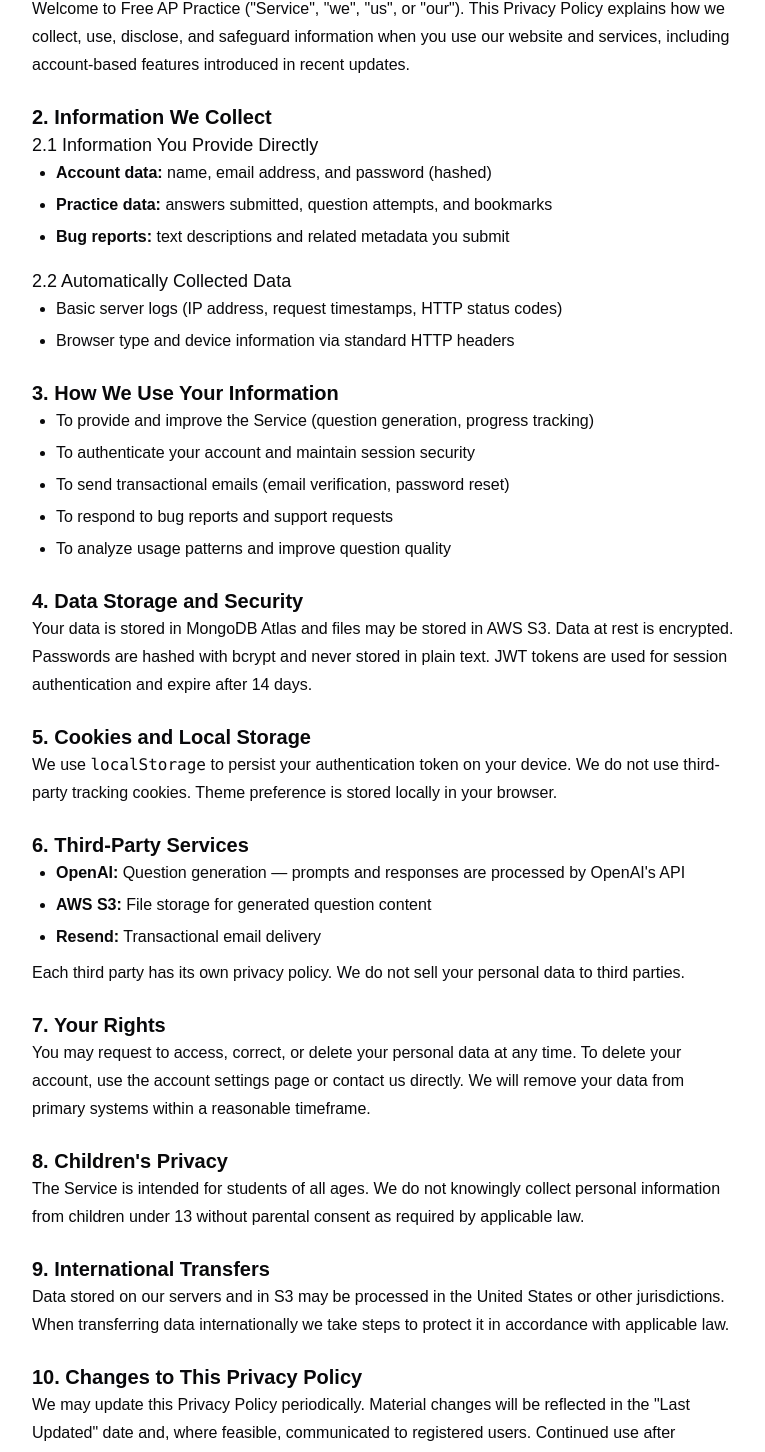
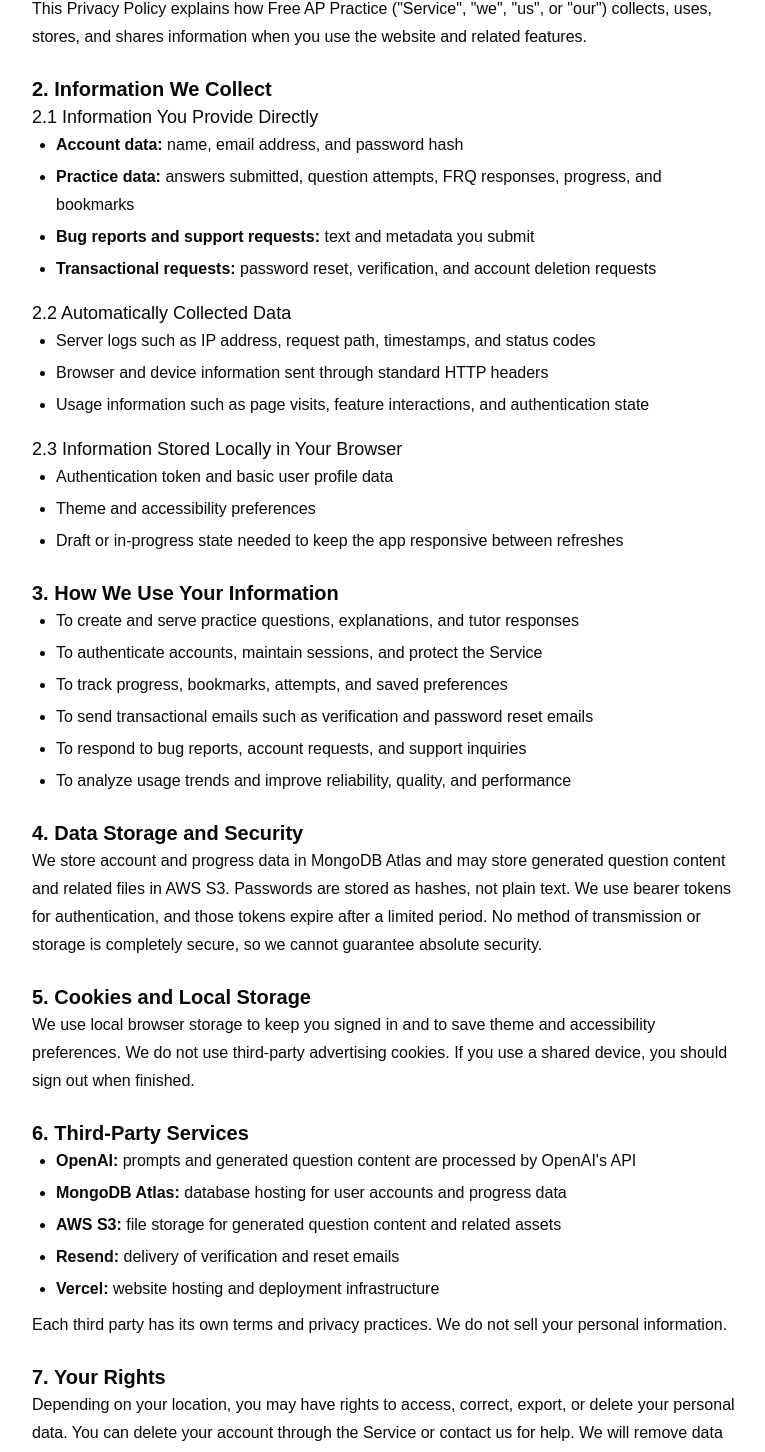
Before and after one commit to 5cisummai/freeappractice, a SvelteKit app: page /privacy in a window 1280 px wide. Shown: the part 278-1730 px from the top of the page, without its empty margins (256-1021 px from the left). Built offline with nearby package versions, Linux system fonts and the light colour scheme.

Commit message:
fixed auth guard on question generation being applied to the mcqs also, 😢 but yeah and made the non signed in only mcq 😢

```diff
--- a/src/lib/components/question-selector.svelte
+++ b/src/lib/components/question-selector.svelte
@@ -20,6 +20,7 @@
 		selectedClass?: string;
 		selectedUnit?: string;
 		questionType?: 'mcq' | 'frq';
+		hideQuestionTypeTabs?: boolean;
 		isLoading?: boolean;
 		generateLabel?: string;
 		onGenerate?: () => void;
@@ -33,6 +34,7 @@
 		selectedClass = $bindable(''),
 		selectedUnit = $bindable(''),
 		questionType = $bindable<'mcq' | 'frq'>('mcq'),
+		hideQuestionTypeTabs = false,
 		isLoading = false,
 		generateLabel = 'Generate Question',
 		onGenerate,
@@ -71,6 +73,7 @@
 </script>
 
 <div class="space-y-4">
+	{#if !hideQuestionTypeTabs}
 		<div class="flex w-fit gap-1 rounded-lg border border-border/70 bg-muted/30 p-1">
 			<button
 				type="button"
@@ -103,6 +106,7 @@
 				<TriangleAlert class="ml-1 inline-block size-4 text-yellow-500" /> (Alpha) Free Response
 			</button>
 		</div>
+	{/if}
 
 	<div class="flex flex-wrap items-end gap-4">
 		<div class="flex min-w-48 flex-1 flex-col gap-2">
--- a/src/routes/+page.svelte
+++ b/src/routes/+page.svelte
@@ -321,6 +321,7 @@
 					<QuestionSelector
 						bind:selectedClass
 						bind:selectedUnit
+						hideQuestionTypeTabs={true}
 						isLoading={false}
 						onSelectionChange={handleSelectionChange}
 						onGenerate={handleGenerate}
--- a/src/routes/privacy/+page.svelte
+++ b/src/routes/privacy/+page.svelte
@@ -1,4 +1,5 @@
 <script lang="ts">
+	import { resolve } from '$app/paths';
 	import SiteFooter from '$lib/components/site-footer.svelte';
 	import Topbar from '$lib/components/topbar.svelte';
 </script>
@@ -28,20 +29,22 @@
 
 	<main class="flex-1 py-12">
 		<div class="mx-auto w-full max-w-3xl space-y-8 px-5 sm:px-8">
-			<a href="/" class="text-sm text-muted-foreground hover:text-foreground">← Back to Home</a>
+			<a href="{resolve('/')}" class="text-sm text-muted-foreground hover:text-foreground"
+				>← Back to Home</a
+			>
 
 			<div class="space-y-2">
 				<h1 class="text-4xl font-semibold tracking-tight">Privacy Policy</h1>
-				<p class="text-sm text-muted-foreground">Last Updated: January 22, 2026</p>
+				<p class="text-sm text-muted-foreground">Last Updated: March 29, 2026</p>
 			</div>
 
 			<div class="prose prose-neutral dark:prose-invert max-w-none space-y-6 text-base leading-7">
 				<section>
 					<h2 class="text-xl font-semibold">1. Introduction</h2>
 					<p>
-						Welcome to Free AP Practice ("Service", "we", "us", or "our"). This Privacy Policy
-						explains how we collect, use, disclose, and safeguard information when you use our
-						website and services, including account-based features introduced in recent updates.
+						This Privacy Policy explains how Free AP Practice ("Service", "we", "us", or "our")
+						collects, uses, stores, and shares information when you use the website and related
+						features.
 					</p>
 				</section>
 
@@ -49,44 +52,57 @@
 					<h2 class="text-xl font-semibold">2. Information We Collect</h2>
 					<h3 class="text-lg font-medium">2.1 Information You Provide Directly</h3>
 					<ul class="list-disc space-y-1 pl-6">
-						<li><strong>Account data:</strong> name, email address, and password (hashed)</li>
+						<li><strong>Account data:</strong> name, email address, and password hash</li>
 						<li>
-							<strong>Practice data:</strong> answers submitted, question attempts, and bookmarks
+							<strong>Practice data:</strong> answers submitted, question attempts, FRQ responses,
+							progress, and bookmarks
 						</li>
-						<li><strong>Bug reports:</strong> text descriptions and related metadata you submit</li>
+						<li><strong>Bug reports and support requests:</strong> text and metadata you submit</li>
+						<li><strong>Transactional requests:</strong> password reset, verification, and account deletion requests</li>
 					</ul>
 					<h3 class="mt-4 text-lg font-medium">2.2 Automatically Collected Data</h3>
 					<ul class="list-disc space-y-1 pl-6">
-						<li>Basic server logs (IP address, request timestamps, HTTP status codes)</li>
-						<li>Browser type and device information via standard HTTP headers</li>
+						<li>Server logs such as IP address, request path, timestamps, and status codes</li>
+						<li>Browser and device information sent through standard HTTP headers</li>
+						<li>Usage information such as page visits, feature interactions, and authentication state</li>
+					</ul>
+					<h3 class="mt-4 text-lg font-medium">2.3 Information Stored Locally in Your Browser</h3>
+					<ul class="list-disc space-y-1 pl-6">
+						<li>Authentication token and basic user profile data</li>
+						<li>Theme and accessibility preferences</li>
+						<li>Draft or in-progress state needed to keep the app responsive between refreshes</li>
 					</ul>
 				</section>
 
 				<section>
 					<h2 class="text-xl font-semibold">3. How We Use Your Information</h2>
 					<ul class="list-disc space-y-1 pl-6">
-						<li>To provide and improve the Service (question generation, progress tracking)</li>
-						<li>To authenticate your account and maintain session security</li>
-						<li>To send transactional emails (email verification, password reset)</li>
-						<li>To respond to bug reports and support requests</li>
-						<li>To analyze usage patterns and improve question quality</li>
+						<li>To create and serve practice questions, explanations, and tutor responses</li>
+						<li>To authenticate accounts, maintain sessions, and protect the Service</li>
+						<li>To track progress, bookmarks, attempts, and saved preferences</li>
+						<li>To send transactional emails such as verification and password reset emails</li>
+						<li>To respond to bug reports, account requests, and support inquiries</li>
+						<li>To analyze usage trends and improve reliability, quality, and performance</li>
 					</ul>
 				</section>
 
 				<section>
 					<h2 class="text-xl font-semibold">4. Data Storage and Security</h2>
 					<p>
-						Your data is stored in MongoDB Atlas and files may be stored in AWS S3. Data at rest is
-						encrypted. Passwords are hashed with bcrypt and never stored in plain text. JWT tokens
-						are used for session authentication and expire after 14 days.
+						We store account and progress data in MongoDB Atlas and may store generated question
+						content and related files in AWS S3. Passwords are stored as hashes, not plain text. We
+						use bearer tokens for authentication, and those tokens expire after a limited period.
+						No method of transmission or storage is completely secure, so we cannot guarantee absolute
+						security.
 					</p>
 				</section>
 
 				<section>
 					<h2 class="text-xl font-semibold">5. Cookies and Local Storage</h2>
 					<p>
-						We use <code>localStorage</code> to persist your authentication token on your device. We do
-						not use third-party tracking cookies. Theme preference is stored locally in your browser.
+						We use local browser storage to keep you signed in and to save theme and accessibility
+						preferences. We do not use third-party advertising cookies. If you use a shared device,
+						you should sign out when finished.
 					</p>
 				</section>
 
@@ -94,58 +110,60 @@
 					<h2 class="text-xl font-semibold">6. Third-Party Services</h2>
 					<ul class="list-disc space-y-1 pl-6">
 						<li>
-							<strong>OpenAI:</strong> Question generation — prompts and responses are processed by OpenAI's
-							API
+							<strong>OpenAI:</strong> prompts and generated question content are processed by OpenAI's API
 						</li>
-						<li><strong>AWS S3:</strong> File storage for generated question content</li>
-						<li><strong>Resend:</strong> Transactional email delivery</li>
+						<li><strong>MongoDB Atlas:</strong> database hosting for user accounts and progress data</li>
+						<li><strong>AWS S3:</strong> file storage for generated question content and related assets</li>
+						<li><strong>Resend:</strong> delivery of verification and reset emails</li>
+						<li><strong>Vercel:</strong> website hosting and deployment infrastructure</li>
 					</ul>
 					<p class="mt-2">
-						Each third party has its own privacy policy. We do not sell your personal data to third
-						parties.
+						Each third party has its own terms and privacy practices. We do not sell your personal
+						information.
 					</p>
 				</section>
 
 				<section>
 					<h2 class="text-xl font-semibold">7. Your Rights</h2>
 					<p>
-						You may request to access, correct, or delete your personal data at any time. To delete
-						your account, use the account settings page or contact us directly. We will remove your
-						data from primary systems within a reasonable timeframe.
+						Depending on your location, you may have rights to access, correct, export, or delete your
+						personal data. You can delete your account through the Service or contact us for help. We
+						will remove data from primary systems within a reasonable period, subject to legal or
+						operational retention requirements.
 					</p>
 				</section>
 
 				<section>
 					<h2 class="text-xl font-semibold">8. Children's Privacy</h2>
 					<p>
-						The Service is intended for students of all ages. We do not knowingly collect personal
-						information from children under 13 without parental consent as required by applicable
-						law.
+						The Service is intended for students, but it is not directed to children under 13. We do
+						not knowingly collect personal information from children under 13 without verifiable
+						parental consent where required by law.
 					</p>
 				</section>
 
 				<section>
 					<h2 class="text-xl font-semibold">9. International Transfers</h2>
 					<p>
-						Data stored on our servers and in S3 may be processed in the United States or other
-						jurisdictions. When transferring data internationally we take steps to protect it in
-						accordance with applicable law.
+						Your information may be processed in the United States or other countries where we or our
+						service providers operate. Where required, we take steps intended to protect the
+						information in accordance with applicable law.
 					</p>
 				</section>
 
 				<section>
 					<h2 class="text-xl font-semibold">10. Changes to This Privacy Policy</h2>
 					<p>
-						We may update this Privacy Policy periodically. Material changes will be reflected in
-						the "Last Updated" date and, where feasible, communicated to registered users. Continued
-						use after changes constitutes acceptance of the updated policy.
+						We may update this Privacy Policy from time to time. Changes will be posted on this page
+						with a revised "Last Updated" date. Continued use of the Service after changes take effect
+						means you accept the updated policy.
 					</p>
 				</section>
 
 				<section>
 					<h2 class="text-xl font-semibold">11. Contact Us</h2>
 					<p>
-						For questions about this policy or to exercise data rights, contact us at:<br />
+						For questions about this policy or to exercise your privacy rights, contact us at:<br />
 						Website: <strong>freeappractice.org</strong><br />
 						Email:
 						<a href="mailto:support@freeappractice.org" class="underline underline-offset-4"
--- a/src/routes/terms/+page.svelte
+++ b/src/routes/terms/+page.svelte
@@ -33,56 +33,57 @@
 
 			<div class="space-y-2">
 				<h1 class="text-4xl font-semibold tracking-tight">Terms of Service</h1>
-				<p class="text-sm text-muted-foreground">Last Updated: January 22, 2026</p>
+				<p class="text-sm text-muted-foreground">Last Updated: March 29, 2026</p>
 			</div>
 
 			<div class="prose prose-neutral dark:prose-invert max-w-none space-y-6 text-base leading-7">
 				<section>
 					<h2 class="text-xl font-semibold">1. Agreement to Terms</h2>
 					<p>
-						By accessing and using Free AP Practice (the "Service", "we", "us", or "our"), you
-						accept and agree to be bound by and comply with these Terms of Service. If you do not
-						agree to these terms, please do not use the Service.
+						By accessing or using Free AP Practice (the "Service", "we", "us", or "our"), you
+						agree to these Terms of Service and our Privacy Policy. If you do not agree, do not use
+						the Service.
 					</p>
 				</section>
 
 				<section>
 					<h2 class="text-xl font-semibold">2. Accounts and Eligibility</h2>
 					<p>
-						Certain features (such as cross-device progress syncing and saved preferences) require
-						creating an account. You must provide accurate information and keep your account
-						credentials secure. You are responsible for all activity under your account. We may
-						refuse service or terminate accounts for violations of these Terms.
+						Some features require an account, including progress syncing, bookmarks, saved settings,
+						and history across devices. You must provide accurate information, keep your login
+						credentials secure, and notify us if you believe your account has been compromised. You
+						are responsible for activity that occurs under your account.
 					</p>
 				</section>
 
 				<section>
 					<h2 class="text-xl font-semibold">3. Use License</h2>
 					<p>
-						Permission is granted to temporarily use the Service for personal, non-commercial study
-						purposes only. This is a license, not a transfer of title. You may not use the Service
-						for commercial redistribution or reverse engineering of protected components.
+						We grant you a limited, revocable, non-exclusive license to use the Service for personal,
+						non-commercial study purposes only. This license does not transfer ownership of the
+						Service or its content.
 					</p>
 				</section>
 
 				<section>
 					<h2 class="text-xl font-semibold">4. User Content and Rights</h2>
 					<p>
-						Content you submit (profile data, preferences, feedback) remains your property. By
-						submitting content, you grant us a non-exclusive license to use that content to provide
-						and improve the Service, subject to our
+						Content you submit, including profile information, answers, bookmarks, feedback, bug
+						reports, and support requests, remains yours. By submitting content, you grant us a
+						non-exclusive license to host, process, store, display, and analyze that content as
+						reasonably necessary to operate, maintain, and improve the Service, subject to our
 						<a href="{resolve('/privacy')}" class="underline underline-offset-4">Privacy Policy</a>.
 					</p>
 				</section>
 
 				<section>
-					<h2 class="text-xl font-semibold">5. Data Storage and AWS S3</h2>
+					<h2 class="text-xl font-semibold">5. AI-Generated Content</h2>
 					<p>
-						We store user data and generated question content on our servers. Generated questions
-						and related metadata may be stored in AWS S3 for durability, analysis, and debugging.
-						Access to S3 is restricted; data is encrypted at rest. See our
-						<a href="{resolve('/privacy')}" class="underline underline-offset-4">Privacy Policy</a> for details on
-						retention and deletion.
+						The Service uses OpenAI to generate practice questions, explanations, and tutoring
+						content. AI-generated content can be incomplete, incorrect, or misleading. You should
+						use your own judgment and, when appropriate, verify answers against trusted sources. The
+						Service is provided for study support only and does not guarantee exam results or
+						academic outcomes.
 					</p>
 				</section>
 
@@ -90,60 +91,64 @@
 					<h2 class="text-xl font-semibold">6. Acceptable Use</h2>
 					<p>
 						You agree not to misuse the Service. Prohibited activities include harassment, illegal
-						activity, distributing malware, unauthorized access attempts, scraping data at scale,
-						and abusing the AI generation functionality for disallowed content. We reserve the right
-						to suspend accounts that violate these rules.
+						activity, distributing malware, attempting unauthorized access, scraping data at scale,
+						circumventing security controls, reverse engineering protected parts of the Service,
+						or using the Service to generate harmful, abusive, or disallowed content.
 					</p>
 				</section>
 
 				<section>
-					<h2 class="text-xl font-semibold">7. Payment and Commercial Use</h2>
+					<h2 class="text-xl font-semibold">7. Third-Party Services</h2>
 					<p>
-						Currently the Service is free. If we introduce paid features in the future, additional
-						terms will apply and will be communicated prior to billing.
+						The Service depends on third-party providers, including OpenAI for question generation,
+						MongoDB Atlas for database storage, AWS S3 for file storage, Resend for transactional
+						emails, and Vercel for hosting and deployment. Those providers may process data according
+						to their own terms and privacy policies.
 					</p>
 				</section>
 
 				<section>
 					<h2 class="text-xl font-semibold">8. Disclaimers and Limitations</h2>
 					<p>
-						The Service and all materials are provided "as is" without warranties. We are not
-						responsible for AI-generated inaccuracies. To the maximum extent permitted by law, we
-						disclaim liability for indirect, incidental, or consequential damages.
+						The Service and all content are provided "as is" and "as available" without warranties of
+						any kind, express or implied. To the maximum extent permitted by law, we disclaim
+						liability for indirect, incidental, special, consequential, or punitive damages arising
+						from your use of the Service.
 					</p>
 				</section>
 
 				<section>
 					<h2 class="text-xl font-semibold">9. Termination</h2>
 					<p>
-						We may terminate or suspend accounts for violations of these Terms or for operational
-						reasons. You may request account deletion; deletion requests will remove personal data
-						from primary systems within a reasonable timeframe but may not remove data from backups
-						immediately.
+						We may suspend or terminate access to the Service at any time for violations of these
+						Terms, security concerns, or operational reasons. You may delete your account through the
+						Service or by contacting us. Deletion removes data from primary systems within a
+						reasonable period, although some information may remain in backups for a limited time.
 					</p>
 				</section>
 
 				<section>
 					<h2 class="text-xl font-semibold">10. Governing Law and Disputes</h2>
 					<p>
-						These Terms are governed by the laws of the United States. Disputes shall be resolved
-						via arbitration or other lawful means as described in our legal policy.
+						These Terms are governed by the laws applicable in the United States, without regard to
+						conflict-of-law principles. Any dispute will be handled in a lawful forum with competent
+						jurisdiction unless the parties agree otherwise in writing.
 					</p>
 				</section>
 
 				<section>
 					<h2 class="text-xl font-semibold">11. Changes to Terms</h2>
 					<p>
-						We may modify these Terms. Material changes will be communicated to registered users
-						when feasible. Continued use after modifications constitutes acceptance of the updated
-						terms.
+						We may update these Terms from time to time. The updated version will be posted on this
+						page with a revised "Last Updated" date. Continued use of the Service after changes take
+						effect means you accept the revised Terms.
 					</p>
 				</section>
 
 				<section>
 					<h2 class="text-xl font-semibold">12. Contact Information</h2>
 					<p>
-						If you have questions about these Terms, contact us:<br />
+						If you have questions about these Terms, contact us at:<br />
 						Website: <strong>freeappractice.org</strong><br />
 						Email:
 						<a href="mailto:support@freeappractice.org" class="underline underline-offset-4"
```
Also changed, not shown: src/routes/api/question/+server.ts (+2 -5 lines). Lines whose indentation alone changed are shown as unchanged.
